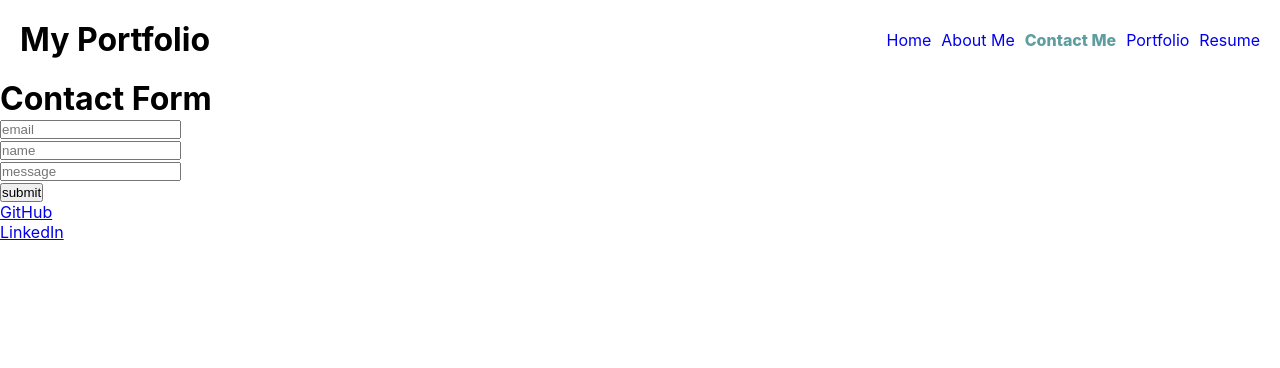
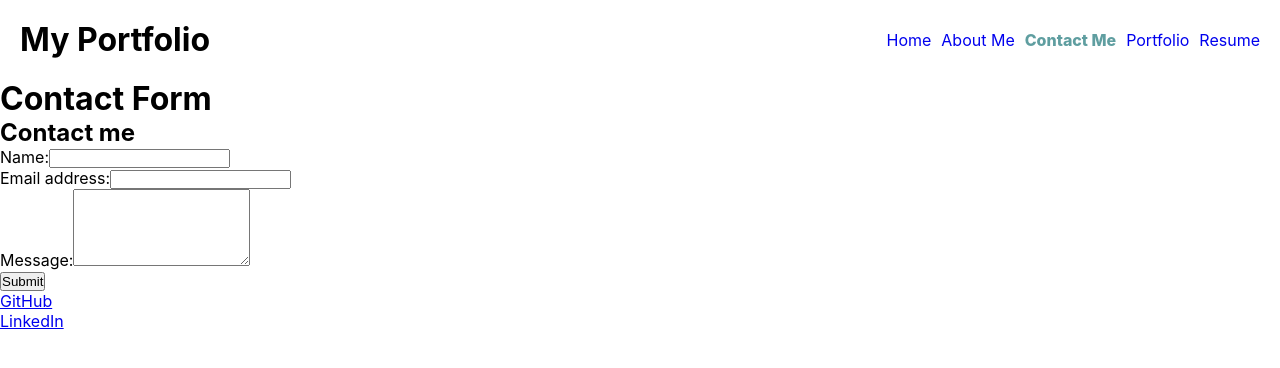
Before and after one commit to bgahan/CEB-React-Challege-Portfolio, a React (Create React App) app in the folder client/: page /contact-me in a window 1280 px wide. Shown: the top 368 px of the page. Built offline with nearby package versions, Linux system fonts and the light colour scheme; the HTML template or start-up script is replaced by a standard one.

Commit message:
continue set up

```diff
--- a/client/src/components/Form/Form.js
+++ b/client/src/components/Form/Form.js
@@ -1,40 +1,65 @@
-import React, {useState} from 'react'
+import React, { useState } from 'react';
+import { validateEmail } from '../../utils/helpers';
 
 const Form = () => {
+  const [formState, setFormState] = useState({ name: '', email: '', message: '' });
 
-  const [error, setError] = useState('')
-  const [successful, setSuccessful] = useState('')
+  const { name, email, message } = formState;
 
-    function handleFormSubmit() {
-        if (document.getElementById('email').value === '') {
-          setError('You must enter a valid email')
-          return
-        }
-        if (document.getElementById('name').value === '') {
-          setError('You must enter a valid name')
-          return
-        }
-        if (document.getElementById('message').value === '') {
-          setError('You must enter a message')
-          return
-        }
-        setError('')
-        setSuccessful('Form Submitted!')
+  const [errorMessage, setErrorMessage] = useState('');
+
+
+  function handleChange(e) {
+    if (e.target.name === 'email') {
+      const isValid = validateEmail(e.target.value);
+      console.log(isValid);
+      // isValid conditional statement
+      if (!isValid) {
+        setErrorMessage('Your email is invalid.');
+      } else {
+        setErrorMessage('');
+      }
+    } else {
+      if (!e.target.value.length) {
+        setErrorMessage(`${e.target.name} is required.`);
+      } else {
+        setErrorMessage('');
+      }
     }
 
+    if (!errorMessage) {
+      setFormState({ ...formState, [e.target.name]: e.target.value });
+    }
+  }
+
+  function handleSubmit(e) {
+    e.preventDefault();
+  }
+
   return (
-    <div>
-        <input id='email' type="text" placeholder='email' />
-        <br/>
-        <input id='name' type="text" placeholder='name' />
-        <br />
-        <input id='message' type="text" placeholder='message' />
-        <br />
-        <button onClick={handleFormSubmit}>submit</button>
-        <br />
-        <p style={{color: 'red'}}>{error}</p>
-        <p style={{color: 'green'}}>{successful}</p>
-    </div>
+    <section>
+      <h1>Contact me</h1>
+      <form id="contact-form" onSubmit={handleSubmit}>
+        <div>
+          <label htmlFor="name">Name:</label>
+          <input type="text" defaultValue={name} onBlur={handleChange} name="name" />
+        </div>
+        <div>
+          <label htmlFor="email">Email address:</label>
+          <input type="email" defaultValue={email} onBlur={handleChange} name="email" />
+        </div>
+        <div>
+          <label htmlFor="message">Message:</label>
+          <textarea name="message" defaultValue={message} onBlur={handleChange} rows="5" />
+        </div>
+        {errorMessage && (
+          <div>
+            <p className="error-text">{errorMessage}</p>
+          </div>
+        )}
+        <button type="submit">Submit</button>
+      </form>
+    </section>
   )
 }
 
--- a/client/src/pages/AboutMe/AboutMe.js
+++ b/client/src/pages/AboutMe/AboutMe.js
@@ -2,7 +2,10 @@
 
 const AboutMe = () => {
   return (
-    <div>AboutMe</div>
+    <div>
+      <h1>About Me</h1>
+      <p>Lorem ipsum dolor sit amet consectetur adipisicing elit. Neque ut numquam deserunt ipsum reprehenderit! Earum ipsum reprehenderit, totam accusamus labore deserunt blanditiis commodi sit sed ad tempore. Delectus, officiis molestias!</p>
+    </div>
   )
 }
 
--- a/client/src/pages/Portfolio/Portfolio.js
+++ b/client/src/pages/Portfolio/Portfolio.js
@@ -2,7 +2,9 @@
 
 const Portfolio = () => {
   return (
-    <div>Portfolio</div>
+    <div>
+
+    </div>
   )
 }
 
--- /dev/null
+++ b/client/src/utils/helpers.js
@@ -0,0 +1,8 @@
+export function capitalizeFirstLetter(string) {
+  return string.charAt(0).toUpperCase() + string.slice(1);
+}
+
+export function validateEmail(email) {
+  var re = /^(([^<>()[\]\\.,;:\s@"]+(\.[^<>()[\]\\.,;:\s@"]+)*)|(".+"))@((\[[0-9]{1,3}\.[0-9]{1,3}\.[0-9]{1,3}\.[0-9]{1,3}\])|(([a-zA-Z\-0-9]+\.)+[a-zA-Z]{2,}))$/;
+  return re.test(String(email).toLowerCase());
+}
```
